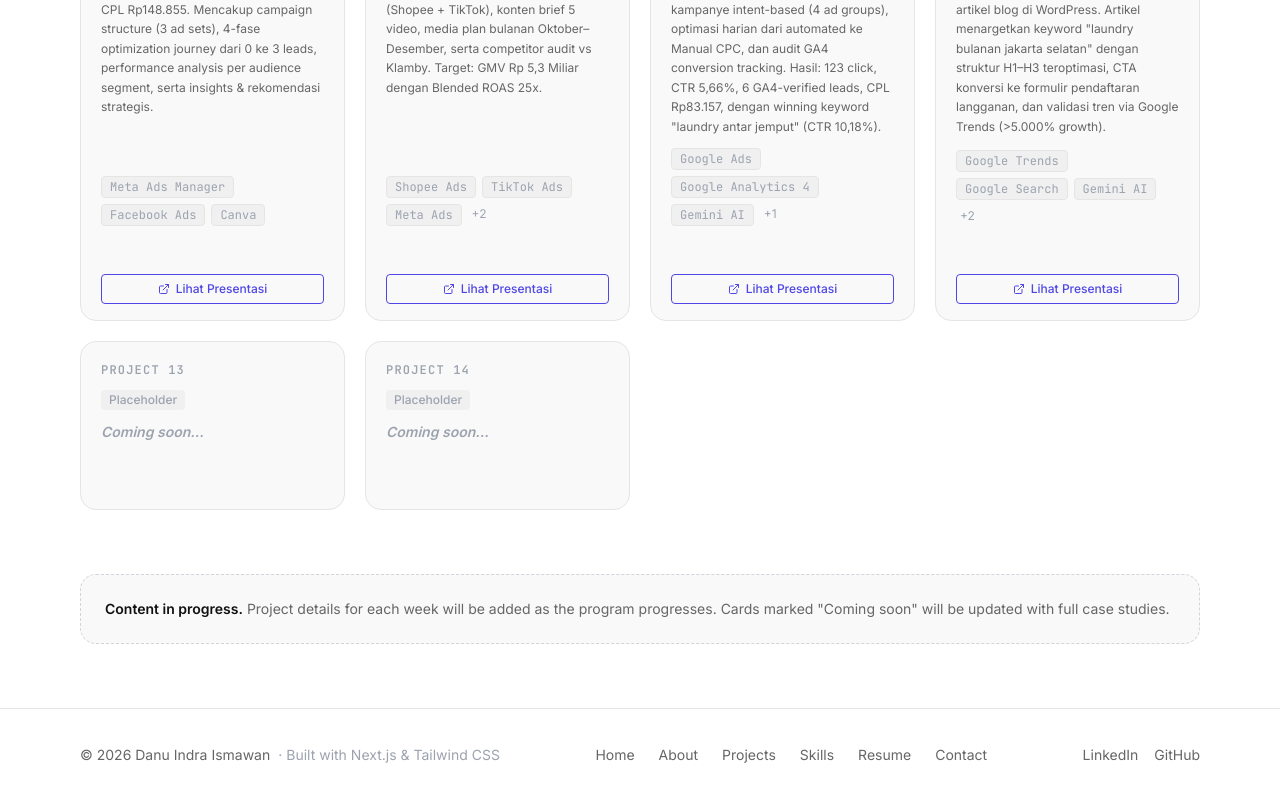
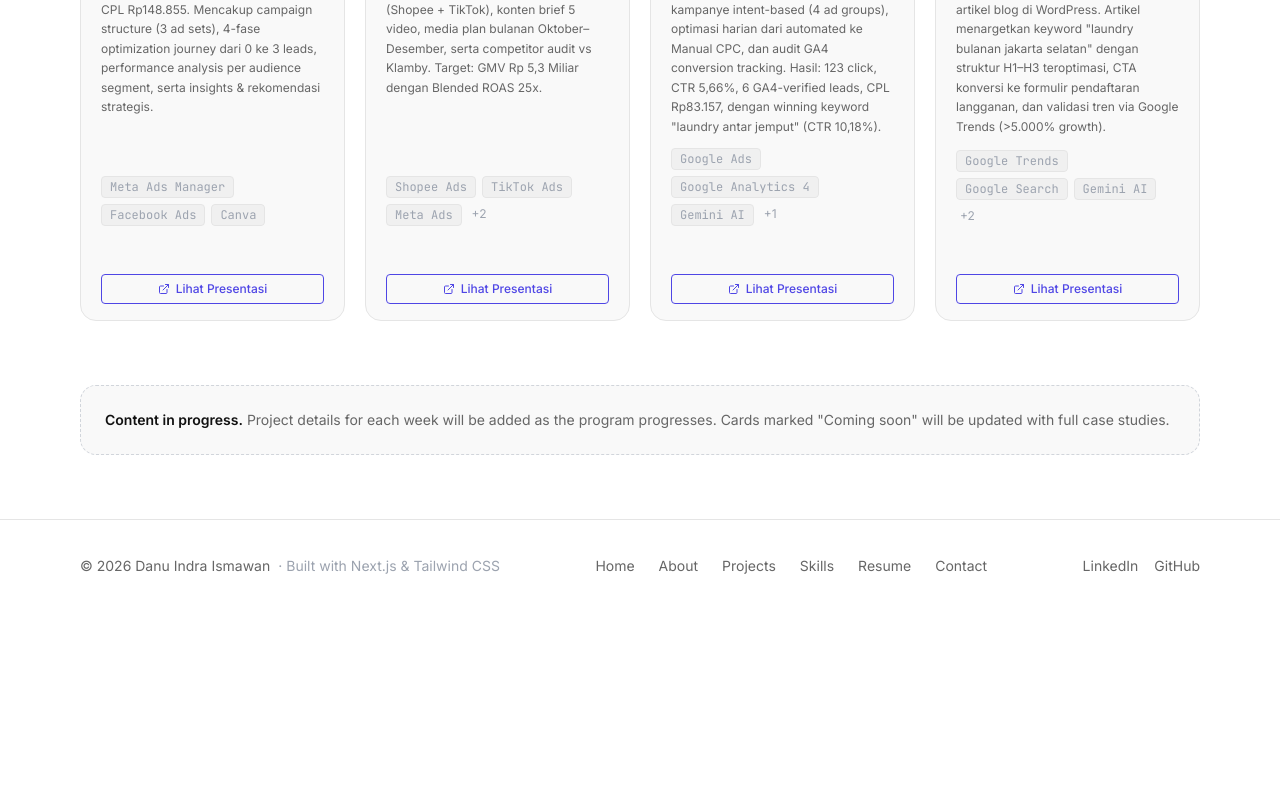
Before and after one commit to danuindra/portfolio-website, a Next.js app: page /journey in a window 1280 px wide. Shown: the part 1881-2681 px from the top of the page. After the commit the page ends 2492 px from the top, so only its background shows below. Built offline with nearby package versions, Linux system fonts and the light colour scheme.

Commit message:
chore: remove week 13 and 14 placeholder entries

```diff
--- a/src/data/revou-weeks.ts
+++ b/src/data/revou-weeks.ts
@@ -140,26 +140,6 @@ export const revouWeeks: RevoUWeek[] = [
     liveUrl: 'https://docs.google.com/presentation/d/13FvH5-O9Biq3XqeQqxsYsNwLrchurKbp/edit',
     isPlaceholder: false,
   },
-  {
-    week: 13,
-    slug: 'week-13',
-    title: '',
-    shortDescription: '',
-    category: 'Placeholder',
-    tools: [],
-    thumbnail: undefined,
-    isPlaceholder: true,
-  },
-  {
-    week: 14,
-    slug: 'week-14',
-    title: '',
-    shortDescription: '',
-    category: 'Placeholder',
-    tools: [],
-    thumbnail: undefined,
-    isPlaceholder: true,
-  },
 ]
 
 // Utility: get a single week by slug
```
